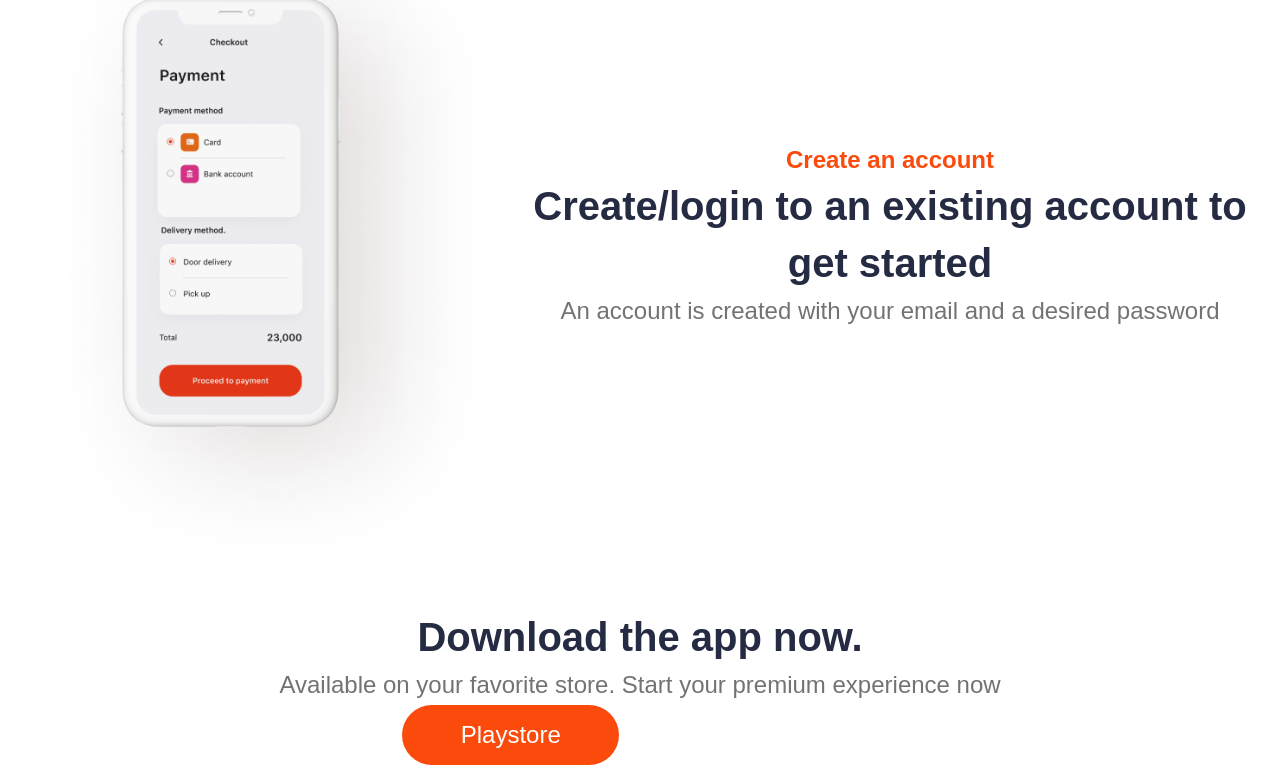
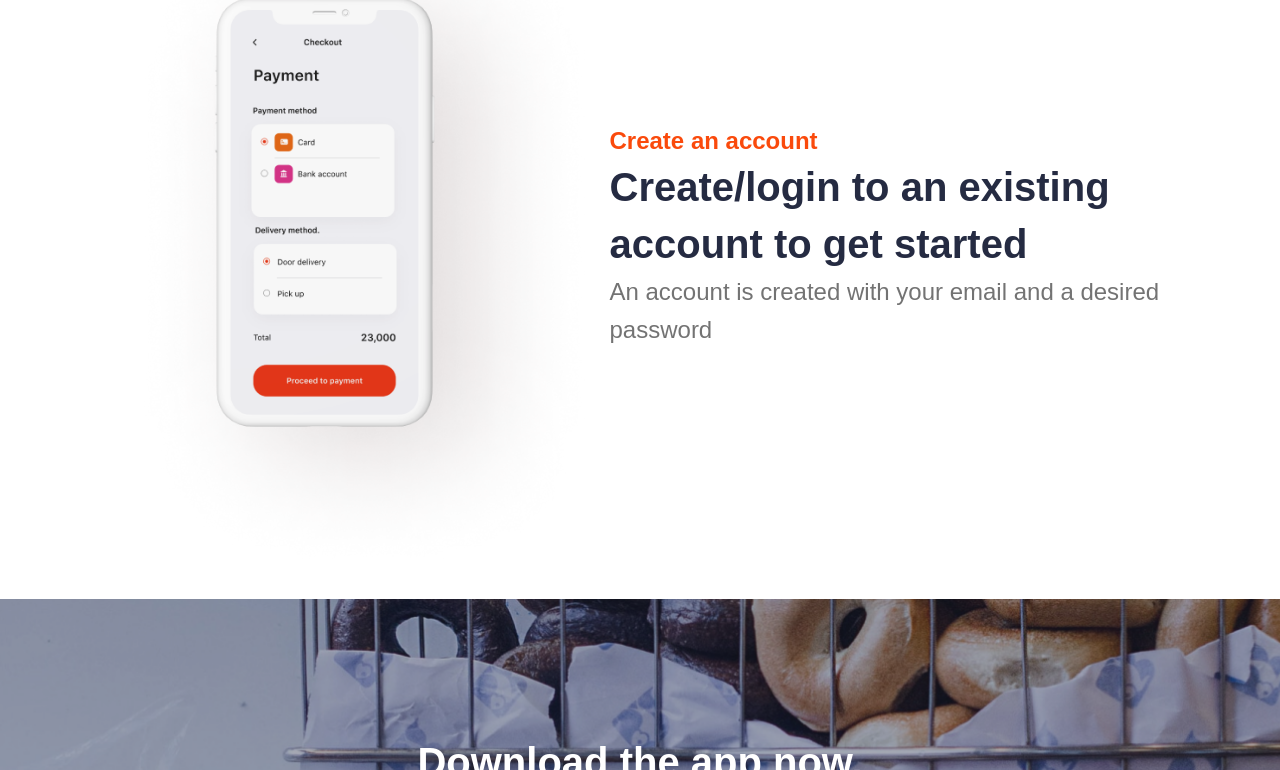
Before and after one commit to howardwarren1982/BellaWebsite, a website: page build/index.html in a window 1280 px wide. Shown: the part 3087-3857 px from the top of the page. Drawn offline with nearby package versions, Linux system fonts and the light colour scheme.

Commit message:
added download section

```diff
--- a/src/scss/_basicSetup.scss
+++ b/src/scss/_basicSetup.scss
@@ -11,7 +11,7 @@ html {
   scroll-behavior: smooth;
 }
 
-body {
+section {
   padding: 0 2vmin;
 }
 
--- a/src/scss/_reusable.scss
+++ b/src/scss/_reusable.scss
@@ -49,6 +49,11 @@
 
 .row {
   max-width: var(--max-screen-width);
+  margin: 0 auto 0 auto;
+}
+
+.row-hero {
+  max-width: var(--screen-width-hero);
   margin: 0 auto 0 auto;
 }
 
--- /dev/null
+++ b/src/scss/_section-download.scss
@@ -0,0 +1,21 @@
+@use "reusable" as *;
+@use "variables" as *;
+@use "buttons" as *;
+@use "basicSetup" as *;
+
+$download-section-padding: 135px 0;
+$h4-margin: 20px 0 60px 0;
+
+.section-download {
+  background-image: url("/build/resources/css/img/footerBg.png");
+  background-size: cover;
+  padding: $download-section-padding;
+  h2,
+  h4 {
+    color: white;
+  }
+
+  h4 {
+    margin: $h4-margin;
+  }
+}
--- /dev/null
+++ b/src/scss/_sections-how-app-works.scss
@@ -0,0 +1,13 @@
+@use "reusable" as *;
+@use "variables" as *;
+@use "buttons" as *;
+@use "basicSetup" as *;
+
+.section-create-account,
+.section-explore,
+.section-checkout {
+  .text-side {
+    text-align: left;
+    max-width: 561px;
+  }
+}
--- a/src/scss/_variables.scss
+++ b/src/scss/_variables.scss
@@ -43,6 +43,7 @@
   --how-the-app-work-heading-size: calc((44 / 16) * 1rem);
 
   /*spacing*/
+  --screen-width-hero: clamp(1vw, 100vw, 2500px);
   --max-screen-width: 1740px;
   --max-screen-width-nav: 1640px;
 
--- a/src/scss/style.scss
+++ b/src/scss/style.scss
@@ -4,3 +4,5 @@
 @use "basicSetup" as *;
 @use "navbar" as *;
 @use "section-hero" as *;
+@use "sections-how-app-works" as *;
+@use "section-download" as *;
```
Also changed, not shown: build/index.html, build/resources/css/style.css, 1 other file.
